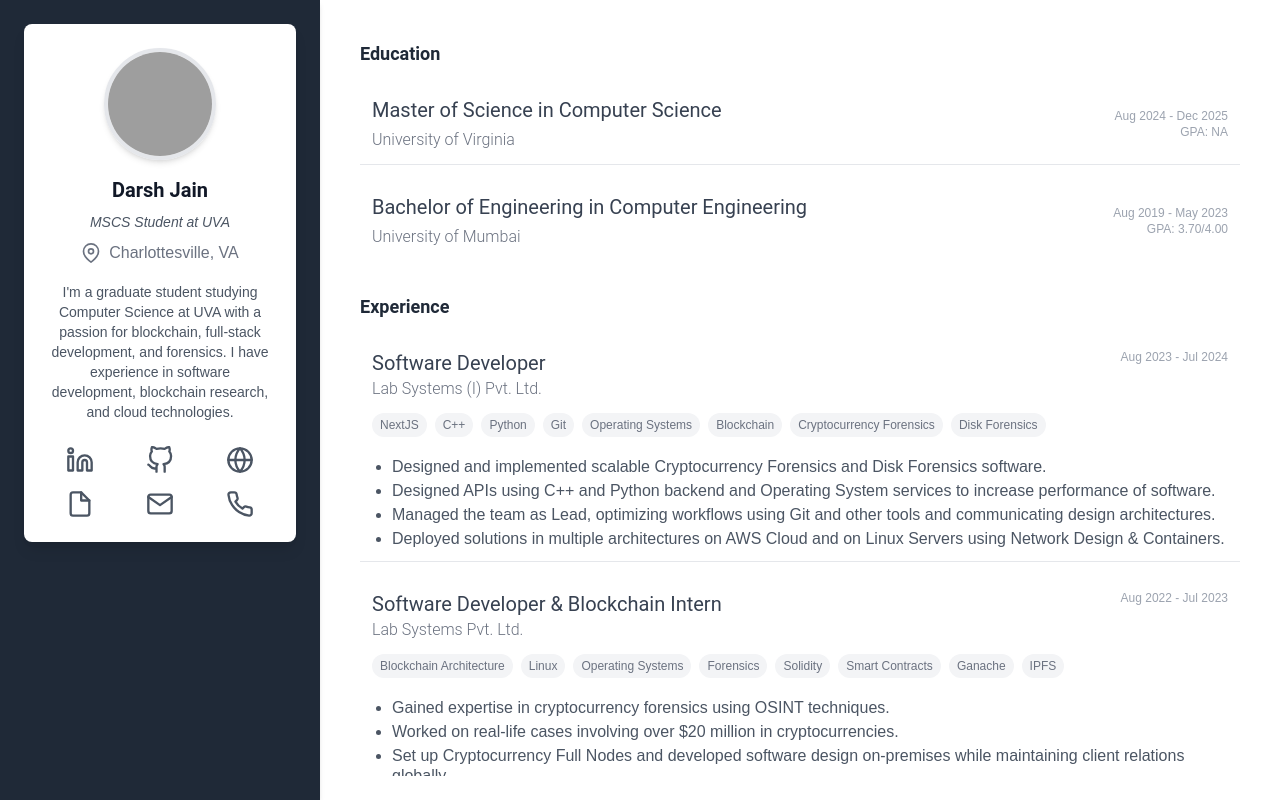
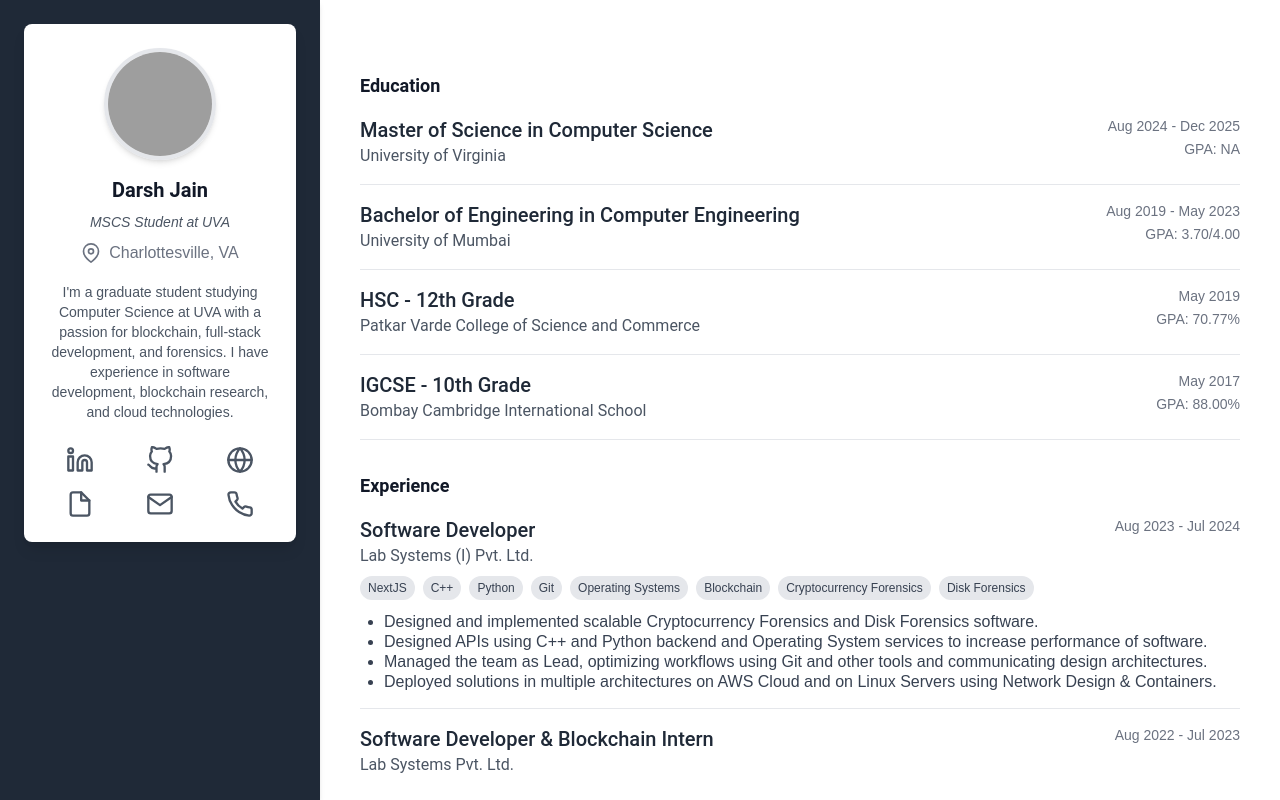
Before and after one commit to darshjain/portfolio-website, a React (Create React App) app: page / in a window 1280 px wide. Built offline with nearby package versions, Linux system fonts and the light colour scheme; grey boxes are pictures that could not be loaded.

Commit message:
update sections

```diff
--- a/src/App.js
+++ b/src/App.js
@@ -8,6 +8,39 @@ function App() {
 
   useEffect(() => {
     setData(portfolioData);
+    // Update the document title
+    document.title = "Darsh Jain - Portfolio | MSCS Student at UVA";
+    // Add meta tags for SEO and social sharing
+    const metaDescription = document.createElement('meta');
+    metaDescription.name = 'description';
+    metaDescription.content = "Darsh Jain's portfolio showcasing projects, skills, experience, and education as a Computer Science student at the University of Virginia.";
+    document.head.appendChild(metaDescription);
+
+    const metaImage = document.createElement('meta');
+    metaImage.property = 'og:image';
+    metaImage.content = 'https://avatars.githubusercontent.com/u/65119169?v=4'; // Replace with your image URL
+    document.head.appendChild(metaImage);
+
+    const metaUrl = document.createElement('meta');
+    metaUrl.property = 'og:url';
+    metaUrl.content = window.location.href; // Current URL
+    document.head.appendChild(metaUrl);
+
+    const metaTitle = document.createElement('meta');
+    metaTitle.property = 'og:title';
+    metaTitle.content = "Darsh Jain - Portfolio";
+    document.head.appendChild(metaTitle);
+
+    const metaType = document.createElement('meta');
+    metaType.property = 'og:type';
+    metaType.content = 'website';
+    document.head.appendChild(metaType);
+
+    const metaFavicon = document.createElement('link');
+    metaFavicon.rel = 'icon';
+    metaFavicon.href = '/path/to/favicon.ico'; // Replace with your favicon URL
+    document.head.appendChild(metaFavicon);
+
   }, []);
 
   if (!data) return <div className="text-center text-gray-500 mt-10">Loading...</div>;
--- a/src/components/Content.jsx
+++ b/src/components/Content.jsx
@@ -4,20 +4,21 @@ import iconMapping from "./IconMapping";
 function Content({ data }) {
   return (
     <main className="p-4 lg:p-4 overflow-y-auto h-full">
+
       {/* Education Section */}
-      <section>
-        <h3 className="text-gray-800 text-lg mb-4">Education</h3>
+      <section className="mt-8">
+        <h3 className="text-gray-900 text-lg font-semibold mb-4">Education</h3>
         <ul className="space-y-4">
           {data.education.map((edu, index) => (
-            <li key={index} className="flex flex-col mb-4 p-3 border-b border-gray-200 last:border-none">
-              <div className="flex justify-between items-center">
+            <li key={index} className="border-b border-gray-200 pb-4">
+              <div className="flex justify-between">
                 <div>
-                  <h4 className="text-xl text-gray-700 font-normal">{edu.degree}</h4>
-                  <h5 className="text-base text-gray-500 mt-1 font-light">{edu.school}</h5>
+                  <h4 className="text-xl font-medium text-gray-800">{edu.degree}</h4>
+                  <h5 className="text-base text-gray-600">{edu.school}</h5>
                 </div>
-                <div className="flex flex-col text-right">
-                  <span className="text-xs text-gray-400">{edu.duration}</span>
-                  <span className="text-xs text-gray-400">GPA: {edu.gpa}</span>
+                <div className="text-right">
+                  <span className="text-sm text-gray-500 block">{edu.duration}</span>
+                  <span className="text-sm text-gray-500">GPA: {edu.gpa}</span>
                 </div>
               </div>
             </li>
@@ -27,33 +28,29 @@ function Content({ data }) {
 
       {/* Experience Section */}
       <section className="mt-8">
-        <h3 className="text-gray-800 text-lg mb-4">Experience</h3>
+        <h3 className="text-gray-900 text-lg font-semibold mb-4">Experience</h3>
         <ul className="space-y-4">
           {data.experience.map((exp, index) => (
-            <li key={index} className="flex flex-col mb-4 p-3 border-b border-gray-200 last:border-none">
-              {/* Title and Duration */}
+            <li key={index} className="border-b border-gray-200 pb-4">
               <div className="flex justify-between">
                 <div>
-                  <h4 className="text-xl text-gray-700 font-normal">{exp.role}</h4>
-                  <h5 className="text-base text-gray-500 font-light">{exp.company}</h5>
+                  <h4 className="text-xl font-medium text-gray-800">{exp.role}</h4>
+                  <h5 className="text-base text-gray-600">{exp.company}</h5>
                 </div>
-                <span className="text-xs text-gray-400">{exp.duration}</span>
+                <span className="text-sm text-gray-500">{exp.duration}</span>
               </div>
 
               {/* Tech Stack */}
-              <div className="flex flex-wrap mt-3">
+              <div className="flex flex-wrap mt-2 space-x-2">
                 {exp.tech_stack.split(',').map((tech, index) => (
-                  <span
-                    key={index}
-                    className="bg-gray-100 text-gray-500 text-xs px-2 py-1 rounded-full mr-2 mb-2"
-                  >
+                  <span key={index} className="text-xs bg-gray-200 px-2 py-1 rounded-full text-gray-700">
                     {tech.trim()}
                   </span>
                 ))}
               </div>
 
               {/* Description */}
-              <ul className="list-disc ml-5 text-gray-600 text-sm mt-3 space-y-1">
+              <ul className="list-disc ml-6 text-gray-700 text-sm mt-3">
                 {exp.description.map((desc, idx) => (
                   <li key={idx}>{desc}</li>
                 ))}
@@ -65,63 +62,31 @@ function Content({ data }) {
 
       {/* Projects Section */}
       <section className="mt-8">
-        <h3 className="text-gray-800 text-lg mb-4">Projects</h3>
+        <h3 className="text-gray-900 text-lg font-semibold mb-4">Projects</h3>
         <ul className="space-y-4">
           {data.projects.map((project, index) => (
-            <li key={index} className="flex flex-col mb-4 p-3 border-b border-gray-200 last:border-none">
-              <div className="flex justify-between items-center">
-                <h4 className="text-xl text-gray-700 font-normal">{project.name}</h4>
-                <span className="text-xs text-gray-400">{project.duration}</span>
+            <li key={index} className="border-b border-gray-200 pb-4">
+              <div className="flex justify-between">
+                <h4 className="text-xl font-medium text-gray-800">{project.name}</h4>
+                <span className="text-sm text-gray-500">{project.duration}</span>
               </div>
-              <p className="text-gray-600 text-sm mt-2">{project.description}</p>
+              <p className="text-gray-700 text-sm mt-2">{project.description}</p>
 
-              {/* Icons for links (Patent, Paper, GitHub) */}
-              <div className="mt-2 flex space-x-3">
+              {/* Links for Patent, Paper, GitHub */}
+              <div className="flex space-x-4 mt-2">
                 {project.patent && (
-                  <a
-                    href={project.patent}
-                    target="_blank"
-                    rel="noopener noreferrer"
-                    aria-label="Patent"
-                    className="text-gray-600 hover:text-gray-800"
-                  >
-                    <img
-                      src={iconMapping("Patent")}
-                      alt="Patent"
-                      className="w-5 h-5"
-                    />
+                  <a href={project.patent} target="_blank" rel="noopener noreferrer" className="text-blue-600 hover:text-blue-800">
+                    <img src={iconMapping("Patent")} alt="Patent" className="inline w-5 h-5 mr-1" /> Patent
                   </a>
                 )}
-
                 {project.paper && (
-                  <a
-                    href={project.paper}
-                    target="_blank"
-                    rel="noopener noreferrer"
-                    aria-label="Paper"
-                    className="text-gray-600 hover:text-gray-800"
-                  >
-                    <img
-                      src={iconMapping("Paper")}
-                      alt="Paper"
-                      className="w-5 h-5"
-                    />
+                  <a href={project.paper} target="_blank" rel="noopener noreferrer" className="text-blue-600 hover:text-blue-800">
+                    <img src={iconMapping("Paper")} alt="Paper" className="inline w-5 h-5 mr-1" /> Paper
                   </a>
                 )}
-
                 {project.github && (
-                  <a
-                    href={project.github}
-                    target="_blank"
-                    rel="noopener noreferrer"
-                    aria-label="GitHub"
-                    className="text-gray-600 hover:text-gray-800"
-                  >
-                    <img
-                      src={iconMapping("Github")}
-                      alt="GitHub"
-                      className="w-5 h-5"
-                    />
+                  <a href={project.github} target="_blank" rel="noopener noreferrer" className="text-blue-600 hover:text-blue-800">
+                    <img src={iconMapping("Github")} alt="GitHub" className="inline w-5 h-5 mr-1" /> GitHub
                   </a>
                 )}
               </div>
@@ -132,33 +97,89 @@ function Content({ data }) {
 
       {/* Skills Section */}
       <section className="mt-8">
-        <h3 className="text-gray-800 text-lg mb-4 text-center sm:text-left">
-          Skills
-        </h3>
+        <h3 className="text-gray-900 text-lg font-semibold mb-4 text-center sm:text-left">Skills</h3>
         <ul className="grid grid-cols-2 sm:grid-cols-4 md:grid-cols-6 lg:grid-cols-8 gap-6">
           {data.skills.map((skill, index) => (
-            <li
-              key={index}
-              className="bg-gray-100 p-4 shadow-md rounded-lg text-center flex flex-col items-center justify-center h-20 group hover:shadow-lg transition-shadow duration-300"
-            >
-              <div className="flex flex-col items-center justify-center">
+            <li key={index} className="bg-gray-100 p-4 shadow-sm rounded-lg text-center">
+              <div className="flex flex-col items-center">
                 {iconMapping(skill) ? (
                   <>
                     <img
                       src={iconMapping(skill)}
                       alt={skill}
-                      className="w-10 h-8 mb-2 group-hover:animate-spin"
+                      className="w-10 h-8 mb-2 transition-transform duration-300 ease-in-out transform hover:rotate-180"
                     />
-                    <h4 className="text-xs text-gray-700 font-normal">
-                      {skill}
-                    </h4>
+                    <h4 className="text-xs text-gray-800">{skill}</h4>
                   </>
                 ) : (
-                  <h4 className="text-xs text-gray-700 font-normal">
-                    {skill}
-                  </h4>
+                  <h4 className="text-xs text-gray-800">{skill}</h4>
                 )}
               </div>
+            </li>
+          ))}
+        </ul>
+      </section>
+
+
+      {/* Certifications Section */}
+      <section className="mt-8">
+        <h3 className="text-gray-900 text-lg font-semibold mb-4">Certifications</h3>
+        <ul className="list-disc ml-6 text-gray-700 text-sm">
+          {data.certifications.map((cert, index) => (
+            <li key={index}>{cert}</li>
+          ))}
+        </ul>
+      </section>
+
+      {/* Publications Section */}
+      <section className="mt-8">
+        <h3 className="text-gray-900 text-lg font-semibold mb-4">Publications</h3>
+        <ul className="space-y-4">
+          {data.publications.map((pub, index) => (
+            <li key={index} className="border-b border-gray-200 pb-4">
+              <div className="flex justify-between">
+                <h4 className="text-xl font-medium text-gray-800">{pub.title}</h4>
+                <span className="text-sm text-gray-500">{pub.journal}</span>
+              </div>
+              <p className="text-gray-700 text-sm mt-1">Impact Factor: {pub.impact_factor}</p>
+              <a href={pub.link} target="_blank" rel="noopener noreferrer" className="text-blue-600 hover:text-blue-800 text-sm">
+                View Publication
+              </a>
+            </li>
+          ))}
+        </ul>
+      </section>
+
+      {/* Patents Section */}
+      <section className="mt-8">
+        <h3 className="text-gray-900 text-lg font-semibold mb-4">Patents</h3>
+        <ul className="space-y-4">
+          {data.patents.map((patent, index) => (
+            <li key={index} className="border-b border-gray-200 pb-4">
+              <div className="flex justify-between">
+                <h4 className="text-xl font-medium text-gray-800">{patent.title}</h4>
+                <span className="text-sm text-gray-500">{patent.date}</span>
+              </div>
+              <a href={patent.link} target="_blank" rel="noopener noreferrer" className="text-blue-600 hover:text-blue-800 text-sm">
+                View Patent
+              </a>
+            </li>
+          ))}
+        </ul>
+      </section>
+
+      {/* Positions of Responsibility Section */}
+      <section className="mt-8">
+        <h3 className="text-gray-900 text-lg font-semibold mb-4">Positions of Responsibility</h3>
+        <ul className="space-y-4">
+          {data.positions_of_responsibility.map((position, index) => (
+            <li key={index} className="border-b border-gray-200 pb-4">
+              <div className="flex justify-between">
+                <h4 className="text-xl font-medium text-gray-800">{position.title}</h4>
+                <span className="text-sm text-gray-500">{position.organization}</span>
+              </div>
+              <span className="text-sm text-gray-500">{position.duration}</span>
+              <p className="text-gray-700 text-sm mt-2">{position.description}</p>
             </li>
           ))}
         </ul>
--- a/src/data/portfolioData.json
+++ b/src/data/portfolioData.json
@@ -70,14 +70,21 @@
 		"PyMongo",
 		"Truffle",
 		"Mocha",
-		"TailwindCSS"
+		"TailwindCSS",
+		"Cryptocurrency Investigation",
+		"Blockchain Architecture",
+		"Penetration Testing",
+		"Google Cloud",
+		"HardHat"
 	],
 	"certifications": [
 		"AWS Academy Cloud Foundations",
 		"CCNAv7: Introduction to Networks",
 		"CCNAv7: Switching, Routing and Wireless Essentials",
 		"CCNAv7: Enterprise Networking, Security, and Automation",
-		"Python for Everybody"
+		"Python for Everybody",
+		"Google Cloud: 30 Days of Cloud",
+		"Blockchain Basics, Smart Contracts"
 	],
 	"projects": [
 		{
@@ -133,6 +140,16 @@
 			],
 			"duration": "Jun 2022 - Jul 2022",
 			"tech_stack": "AWS Cloudfront, Amplify, IAM, WAF, EC2, CI/CD Pipeline, Lambda, S3, RDS, DynamoDB"
+		},
+		{
+			"role": "Penetration Testing Intern",
+			"company": "Virtually Testing Foundation",
+			"description": [
+				"Conducted penetration testing using OWASP methodologies like XSS and SQLI.",
+				"Performed OSINT analysis and web application security testing using Burp Suite."
+			],
+			"duration": "Oct 2021 - Dec 2021",
+			"tech_stack": "Penetration Testing, Burp Suite, OWASP, XSS, SQLI"
 		}
 	],
 	"education": [
@@ -147,11 +164,23 @@
 			"school": "University of Mumbai",
 			"duration": "Aug 2019 - May 2023",
 			"gpa": "3.70/4.00"
+		},
+		{
+			"degree": "HSC - 12th Grade",
+			"school": "Patkar Varde College of Science and Commerce",
+			"duration": "May 2019",
+			"gpa": "70.77%"
+		},
+		{
+			"degree": "IGCSE - 10th Grade",
+			"school": "Bombay Cambridge International School",
+			"duration": "May 2017",
+			"gpa": "88.00%"
 		}
 	],
 	"publications": [
 		{
-			"title": "Survey paper on Face Mask Detection And Attendance System",
+			"title": "Face Mask Detection And Attendance System",
 			"journal": "International Journal of Scientific and Research Publications (IJSRP)",
 			"impact_factor": 7.662,
 			"link": "https://www.ijsrp.org/research-paper-0321/ijsrp-p11140.pdf"
@@ -176,5 +205,19 @@
 			"date": "19 September 2023",
 			"link": "https://register.dpma.de/DPMAregister/pat/register?AKZ=2020231028233&CURSOR=0"
 		}
+	],
+	"positions_of_responsibility": [
+		{
+			"title": "Cybersecurity And Blockchain Lead",
+			"organization": "Google Student Developer Club SLRTCE (GDSC)",
+			"duration": "Sep 2021 - Jun 2022",
+			"description": "Organized workshops and technical events on cybersecurity and blockchain while collaborating with other institutes."
+		},
+		{
+			"title": "Web Development And Cybersecurity Head",
+			"organization": "SLRTCE",
+			"duration": "Sep 2021 - Jun 2022",
+			"description": "Led web development and cybersecurity workshops for the community."
+		}
 	]
 }
```
